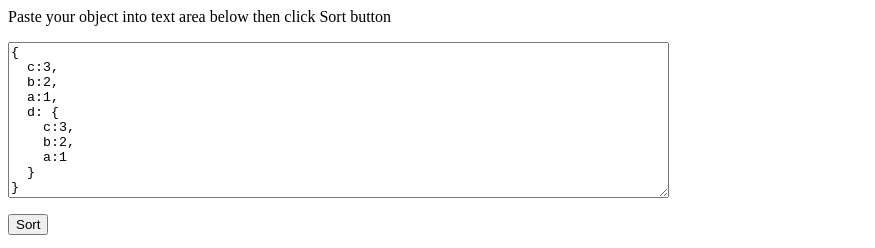
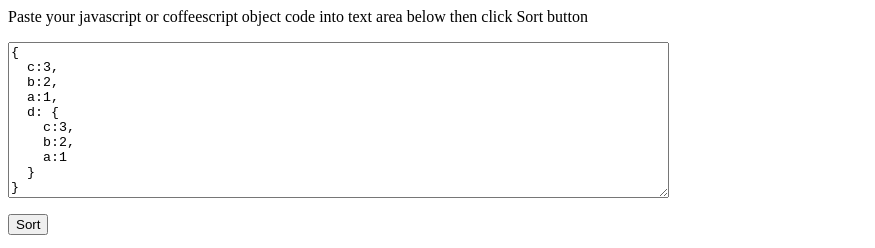
Before and after one commit to ffissore/online-js-obj-key-sorter, a plain HTML site: page index.html in a window 1280 px wide. Shown: the top 248 px of the page, 0-875 px from the left. Drawn offline with Linux system fonts and the light colour scheme.

Commit message:
clarified which kind of object can be pasted

```diff
--- a/index.html
+++ b/index.html
@@ -4,7 +4,7 @@
 </head>
 <body>
 <p>
-  Paste your object into text area below then click Sort button
+  Paste your javascript or coffeescript object code into text area below then click Sort button
 </p>
 <p>
   <textarea id="source" cols="80" rows="10">{
```
